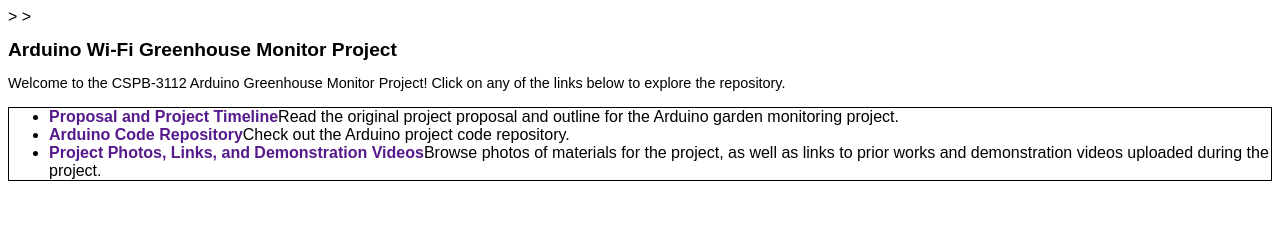
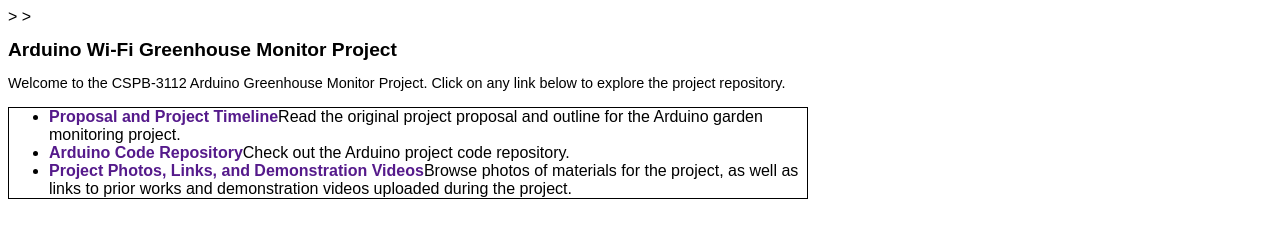
Before and after one commit to Micah614/Arduino_Garden_Monitor, a plain HTML site: page index.html in a window 1280 px wide. Drawn offline with Linux system fonts and the light colour scheme.

Commit message:
Modified the CSS.

```diff
--- a/index.html
+++ b/index.html
@@ -22,14 +22,17 @@
     #navigation {
         border: 1px solid black;
         padding: 40 px;
+        width: 60%;
     }
-
+    .warning {
+        font-weight: bold;
+    }
     </style>
-    <!-- END CSS -->>
+    <!-- END OF CSS -->>
 </head>
 <body>
     <h1>Arduino Wi-Fi Greenhouse Monitor Project</h1>
-    <p>Welcome to the CSPB-3112 Arduino Greenhouse Monitor Project! Click on any of the links below to explore the repository.</p>
+    <p>Welcome to the CSPB-3112 Arduino Greenhouse Monitor Project. Click on any link below to explore the project repository.</p>
 
     <ul id="navigation">
         <li><strong><a href="">Proposal and Project Timeline</a></strong>Read the original project proposal and outline for the
```
